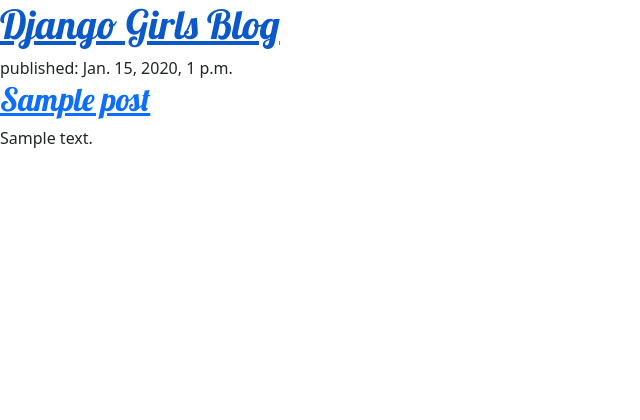
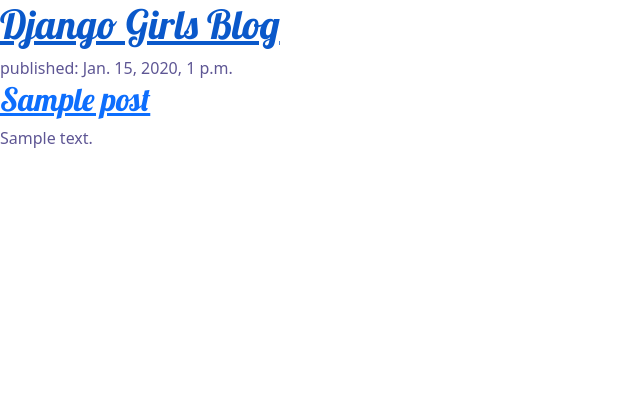
Before and after one commit to joshua-shadle/ProjectDjango1, a Django app: page / in a window 1280 px wide. Shown: the top 420 px of the page, without its empty margins (0-640 px from the left). Run offline with Django 5.2, Linux system fonts and the light colour scheme; tables that the repository leaves empty hold one stand-in row (values such as "Sample post").

Commit message:
updated css

```diff
--- a/blog/static/css/blog.css
+++ b/blog/static/css/blog.css
@@ -12,6 +12,9 @@
     color: #ffffff;
     font-size: 36pt;
     text-decoration: none;
+}
+body{
+    color: #5E5694;
 }
 
 h1,
```
